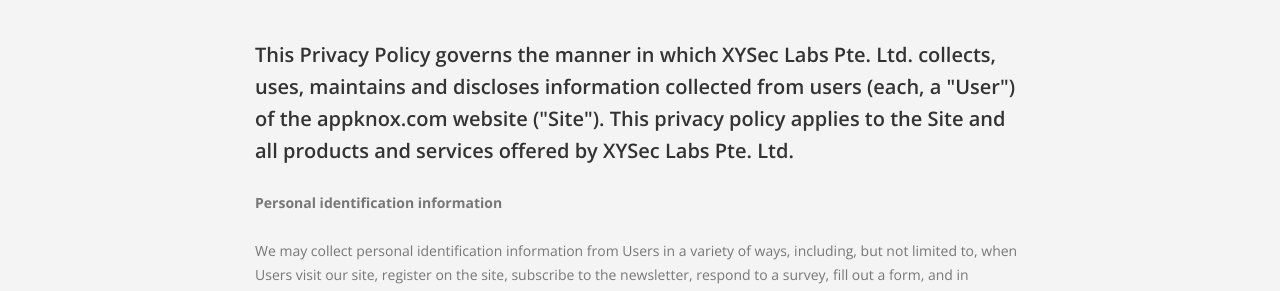
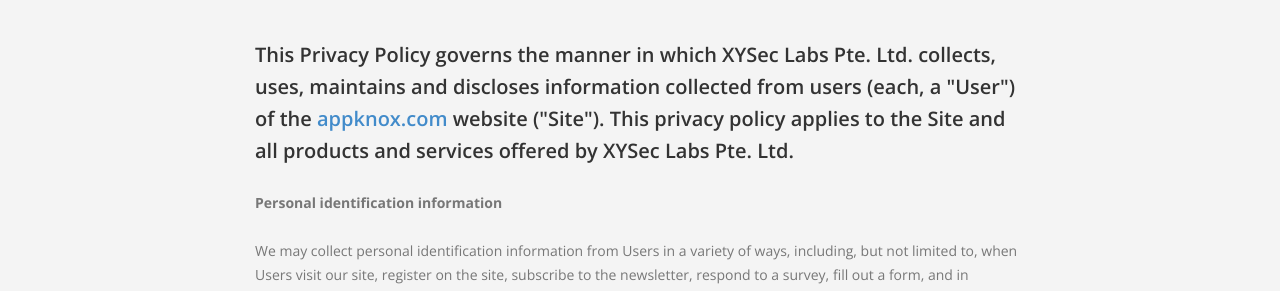
Before and after one commit to appknox/appknox.com, a Jekyll site: the page built from privacy.html, in a window 1280 px wide. Shown: the part 543-834 px from the top of the page. Built offline with Jekyll 4.4.1, drawn with Linux system fonts in a browser that asks for light colours.

Commit message:
Theme color a href fix

```diff
--- a/assets/css/theme-rocklobster.css
+++ b/assets/css/theme-rocklobster.css
@@ -157,9 +157,6 @@
 }
 p:last-child {
   margin-bottom: 0px;
-}
-p a {
-  color: #333333;
 }
 .quote-text {
   font-size: 24px;
```
